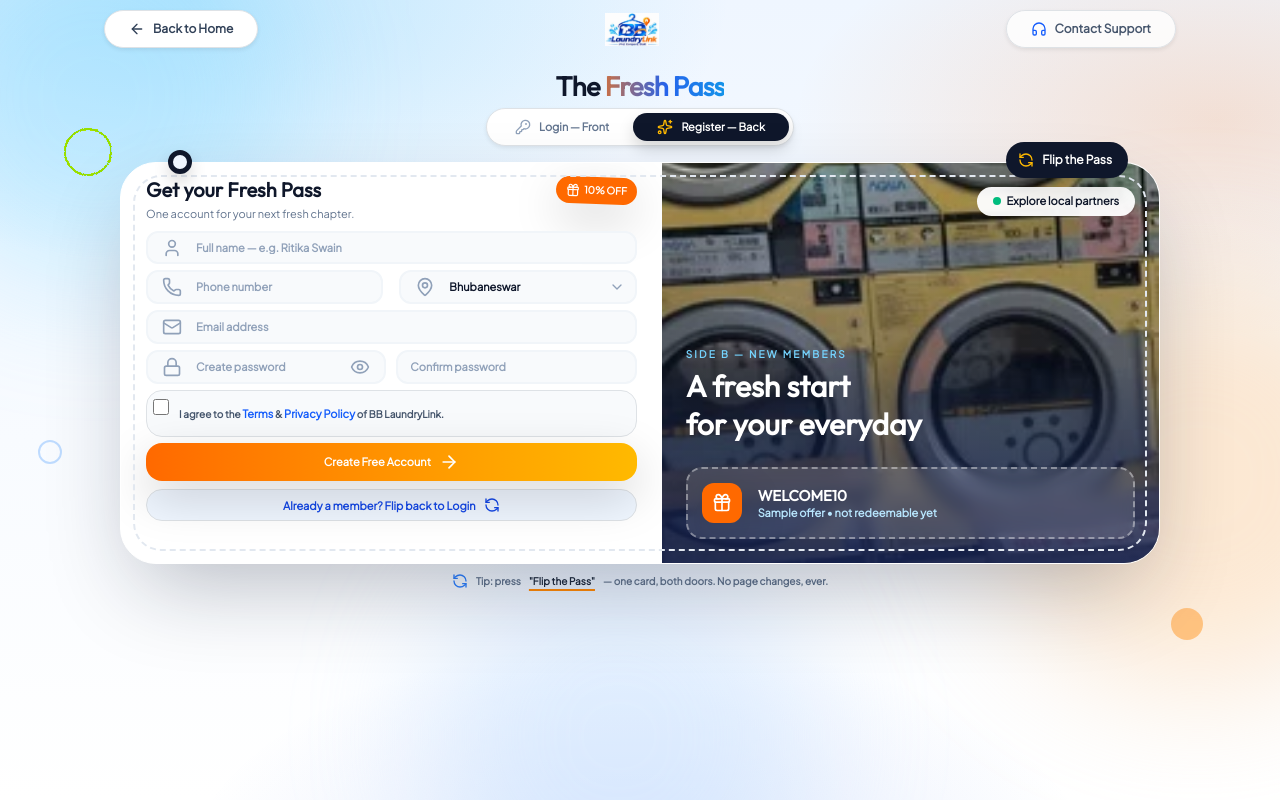
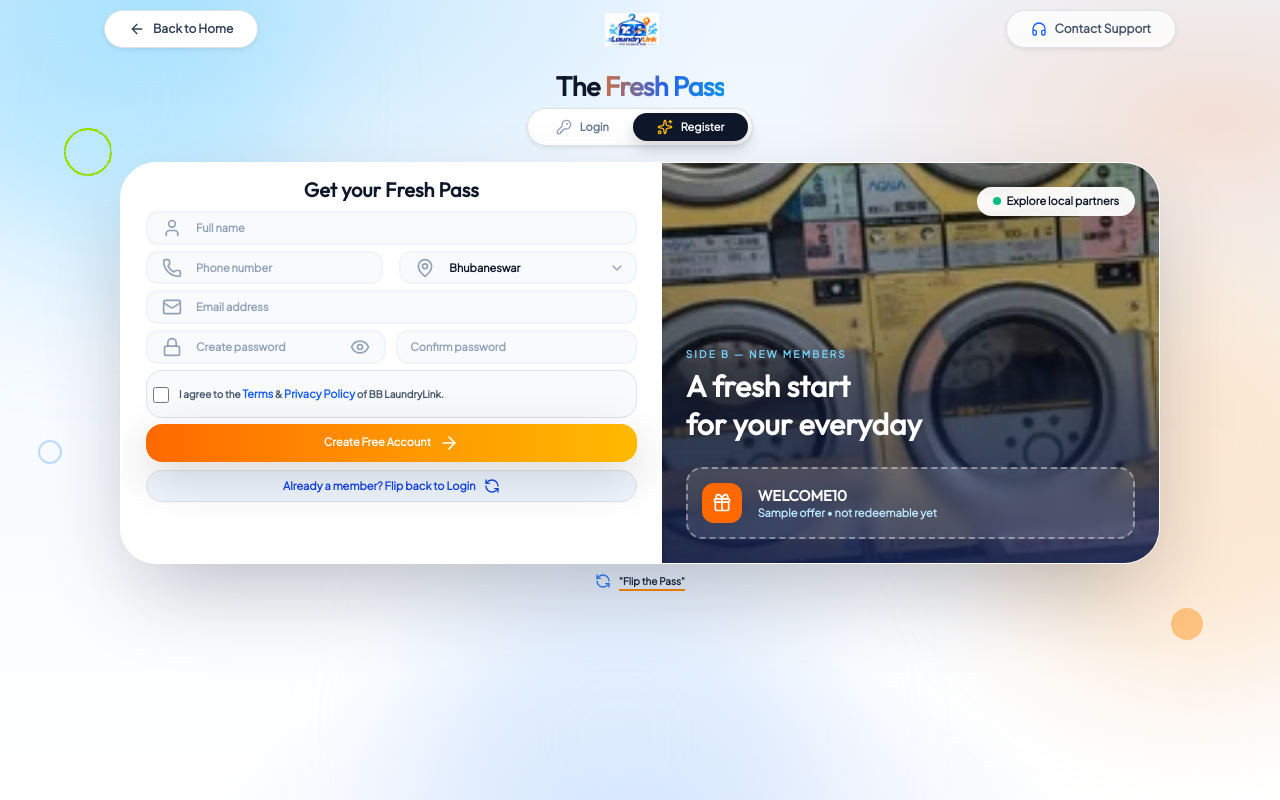
Before and after one commit to Biku78/BBLaundryLink, a React (Vite) app in the folder frontend/: page /register in a window 1280 px wide. Built offline with nearby package versions, Linux system fonts and the light colour scheme.

Commit message:
commitiiing the changes  code

```diff
--- a/frontend/src/designs/FreshPass.tsx
+++ b/frontend/src/designs/FreshPass.tsx
@@ -38,13 +38,6 @@ type Props = {
   initial: "login" | "register";
   onModeChange: (register: boolean) => void;
 };
-
-/* ============================================================
-   "THE FRESH PASS" — an original BB LaundryLink idea.
-   Login & Register live on ONE clothing care-label card.
-   Flip the card (3D) -> front = Login, back = Register.
-   Care symbols, stitched border & barcode = the label details.
-   ============================================================ */
 
 const inp =
   "w-full bg-slate-50 border-2 border-slate-100 focus:border-blue-500 rounded-2xl pl-12 pr-4 py-3 text-sm font-semibold text-slate-900 outline-none transition placeholder:text-slate-400 focus:bg-white focus:shadow-[0_0_0_4px_rgba(37,99,235,0.08)]";
@@ -94,6 +87,27 @@ export default function Auth({
   useEffect(() => {
     if (msg) messageRef.current?.focus();
   }, [msg]);
+
+  useEffect(() => {
+  if (!msg) return;
+
+  const handleOutsideClick = (event: PointerEvent) => {
+    const target = event.target;
+
+    if (
+      target instanceof Node &&
+      !messageRef.current?.contains(target)
+    ) {
+      setMsg("");
+    }
+  };
+
+  document.addEventListener("pointerdown", handleOutsideClick);
+
+  return () => {
+    document.removeEventListener("pointerdown", handleOutsideClick);
+  };
+}, [msg]);
   const flash = (message: string) => setMsg(message);
   function apiError(error: any, fallback: string) {
     flash(
@@ -250,8 +264,8 @@ export default function Auth({
           <div className="inline-flex bg-white border border-slate-200 rounded-full p-1.5 shadow-sm mt-6">
             {(
               [
-                { key: false, label: "Login — Front", Icon: KeyRound },
-                { key: true, label: "Register — Back", Icon: Sparkles },
+                { key: false, label: "Login", Icon: KeyRound },
+                { key: true, label: "Register", Icon: Sparkles },
               ] as const
             ).map((o) => (
               <button
@@ -299,20 +313,10 @@ export default function Auth({
 
         {/* ================= THE FLIP CARD ================= */}
         <div className="fresh-pass-stage relative mt-8 perspective-1200 max-w-4xl mx-auto">
-          {/* flip button */}
-          <button
-            onClick={() => setFlipped(!flipped)}
-            className="absolute -top-5 right-5 sm:right-8 z-30 bg-slate-900 text-white text-xs font-black pl-3 pr-4 py-2.5 rounded-full shadow-xl flex items-center gap-2 hover:scale-105 active:scale-95 transition"
-          >
-            <RefreshCcw
-              className={`w-4 h-4 text-amber-400 transition-transform duration-500 ${flipped ? "rotate-180" : ""}`}
-            />
-            Flip the Pass
-          </button>
           {/* hanging tag hole */}
-          <div className="absolute -top-3 left-8 sm:left-12 z-30 flex flex-col items-center">
+          {/* <div className="absolute -top-3 left-8 sm:left-12 z-30 flex flex-col items-center">
             <span className="w-6 h-6 rounded-full bg-[#EFF6FF] border-[5px] border-slate-900 shadow" />
-          </div>
+          </div> */}
 
           <motion.div
             animate={{ rotateY: flipped ? 180 : 0 }}
@@ -325,7 +329,7 @@ export default function Auth({
               inert={flipped}
               className="fresh-pass-front absolute inset-0 backface-hidden bg-white rounded-[36px] shadow-[0_35px_90px_-20px_rgba(15,23,42,0.3)] border border-white overflow-hidden"
             >
-              <div className="absolute inset-3 border-2 border-dashed border-slate-200 rounded-[28px] pointer-events-none z-20" />
+              {/* <div className="absolute inset-3 border-2 border-dashed border-slate-200 rounded-[28px] pointer-events-none z-20" /> */}
               <div className="grid lg:grid-cols-[0.92fr_1fr] h-full">
                 {/* visual */}
                 <div className="relative hidden lg:block">
@@ -345,10 +349,10 @@ export default function Auth({
                       alt="BB LaundryLink"
                     />
                   </span>
-                  <span className="absolute top-6 right-6 bg-white rounded-full px-3 py-1.5 text-[11px] font-black flex items-center gap-1 shadow-lg">
+                  {/* <span className="absolute top-6 right-6 bg-white rounded-full px-3 py-1.5 text-[11px] font-black flex items-center gap-1 shadow-lg">
                     <Star className="w-3.5 h-3.5 fill-amber-400 text-amber-400" />{" "}
                     Fresh care
-                  </span>
+                  </span> */}
                   <div className="absolute bottom-6 left-6 right-6 text-white">
                     <p className="text-[10px] font-black tracking-[0.22em] text-sky-300">
                       SIDE A — MEMBERS
@@ -378,13 +382,11 @@ export default function Auth({
                       <h2 className="font-display font-black text-[26px] leading-tight">
                         Welcome back
                       </h2>
-                      <p className="text-sm font-medium text-slate-500 mt-1">
-                        Login with your Fresh Pass to book, track & wash happy.
-                      </p>
+
                     </div>
-                    <span className="hidden sm:flex shrink-0 bg-blue-50 border border-blue-100 text-blue-700 text-[10px] font-black px-2.5 py-1.5 rounded-full items-center gap-1">
+                    {/* <span className="hidden sm:flex shrink-0 bg-blue-50 border border-blue-100 text-blue-700 text-[10px] font-black px-2.5 py-1.5 rounded-full items-center gap-1">
                       <ShieldCheck className="w-3.5 h-3.5" /> SECURE
-                    </span>
+                    </span> */}
                   </div>
 
                   <form
@@ -553,22 +555,20 @@ export default function Auth({
               className="fresh-pass-back absolute inset-0 backface-hidden bg-white rounded-[36px] shadow-[0_35px_90px_-20px_rgba(15,23,42,0.3)] border border-white overflow-hidden"
               style={{ transform: "rotateY(180deg)" }}
             >
-              <div className="absolute inset-3 border-2 border-dashed border-slate-200 rounded-[28px] pointer-events-none z-20" />
+              {/* <div className="absolute inset-3 border-2 border-dashed border-slate-200 rounded-[28px] pointer-events-none z-20" /> */}
               <div className="grid lg:grid-cols-[1fr_0.92fr] h-full">
                 {/* form */}
                 <div className="fresh-pass-form-panel relative p-6 sm:p-9 flex flex-col order-2 lg:order-1">
-                  <div className="flex items-start justify-between gap-3">
+                  {/* <div className="flex items-start justify-between gap-3"> */}
+                  <div className="w-full text-center">
                     <div>
-                      <h2 className="font-display font-black text-[26px] leading-tight">
+                      <h2 className="font-display font-black text-[26px] leading-tight text-center">
                         Get your Fresh Pass
                       </h2>
-                      <p className="text-sm font-medium text-slate-500 mt-1">
-                        One account for your next fresh chapter.
-                      </p>
                     </div>
-                    <span className="hidden sm:flex shrink-0 bg-orange-500 text-white text-[10px] font-black px-2.5 py-1.5 rounded-full items-center gap-1 shadow-lg shadow-orange-500/30 rotate-2">
+                    {/* <span className="hidden sm:flex shrink-0 bg-orange-500 text-white text-[10px] font-black px-2.5 py-1.5 rounded-full items-center gap-1 shadow-lg shadow-orange-500/30 rotate-2">
                       <Gift className="w-3.5 h-3.5" /> 10% OFF
-                    </span>
+                    </span> */}
                   </div>
 
                   <form
@@ -586,7 +586,7 @@ export default function Auth({
                         required
                         value={name}
                         onChange={(e) => setName(e.target.value)}
-                        placeholder="Full name — e.g. Ritika Swain"
+                        placeholder="Full name "
                         className={inp}
                       />
                     </div>
@@ -701,7 +701,7 @@ export default function Auth({
                         className={inp}
                       />
                     </div>
-                    <label className="flex items-start gap-2.5 text-xs font-semibold text-slate-600 cursor-pointer bg-slate-50 border border-slate-100 rounded-2xl p-3 leading-relaxed">
+                    <label className="flex items-center  gap-2.5 text-xs font-semibold text-slate-600 cursor-pointer bg-slate-50 border border-slate-100 rounded-2xl p-3 leading-relaxed">
                       <input
                         disabled={busy}
                         aria-label="Accept Terms and Privacy Policy"
@@ -809,14 +809,12 @@ export default function Auth({
           className="text-center mt-7 text-sm font-semibold text-slate-500 flex items-center justify-center gap-2 flex-wrap"
         >
           <RefreshCcw className="w-4 h-4 text-blue-500" />
-          Tip: press{" "}
           <button
             onClick={() => setFlipped(!flipped)}
             className="font-black text-slate-800 underline underline-offset-4 decoration-orange-400 decoration-2 hover:text-blue-600 transition"
           >
             "Flip the Pass"
           </button>{" "}
-          — one card, both doors. No page changes, ever.
         </motion.p>
         <div className="flex flex-wrap items-center justify-center gap-x-7 gap-y-2.5 mt-5 text-slate-500">
           <span className="flex items-center gap-1.5 text-xs font-black">
--- a/frontend/src/features/auth/authSlice.js
+++ b/frontend/src/features/auth/authSlice.js
@@ -1,6 +1,5 @@
 import { createSlice } from '@reduxjs/toolkit'
 
-// Keep credentials in memory, not localStorage. A refresh requires signing in again.
 const initialState = { token: null, user: null }
 const authSlice = createSlice({
   name: 'auth',
```
Also changed, not shown: frontend/src/services/api.js (+12 -12 lines).
